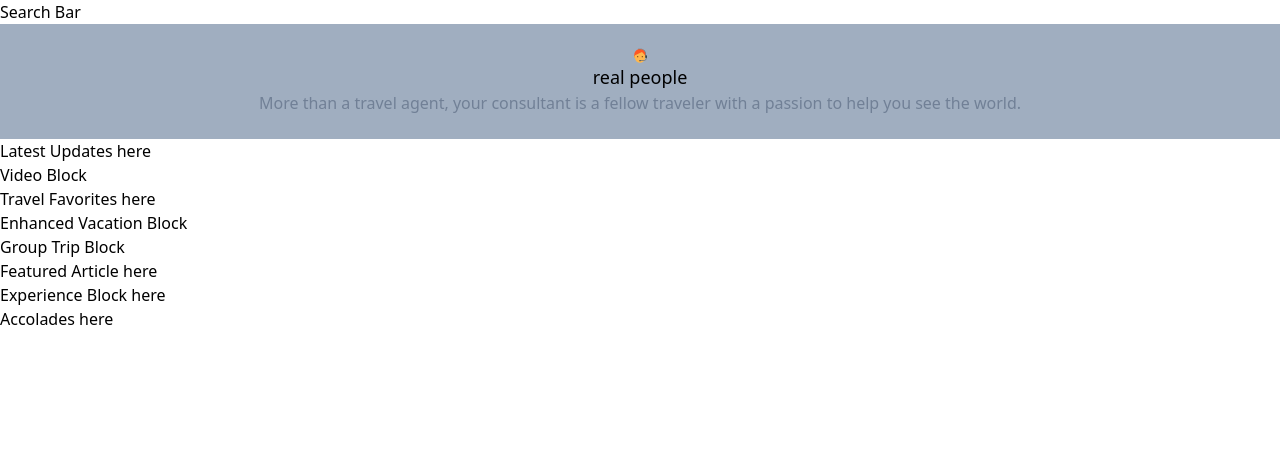
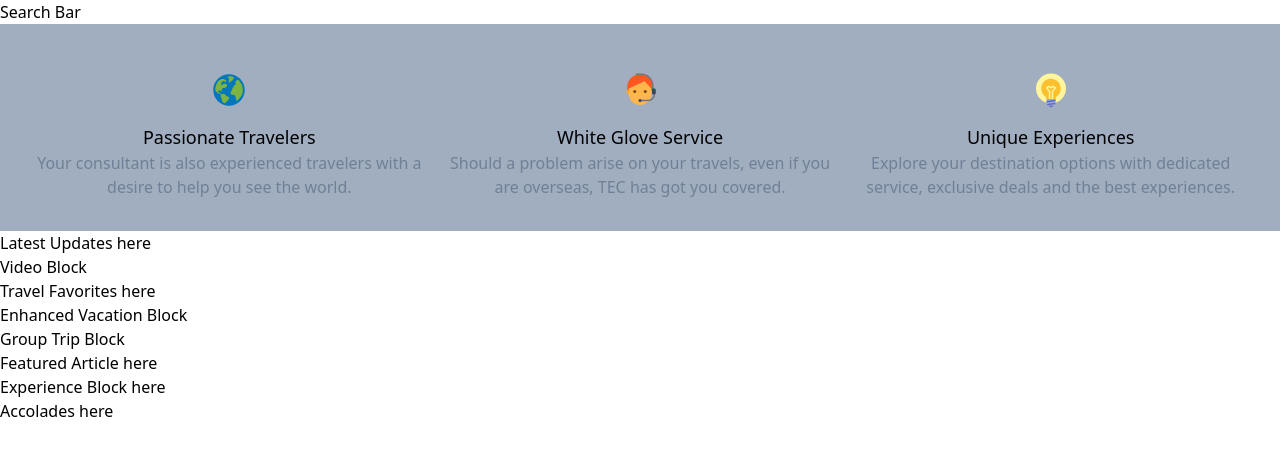
Before and after one commit to brianevans99/TravelExperienceCo, a React (Create React App) app in the folder client/: page / in a window 1280 px wide. Shown: the top 456 px of the page. Built offline with nearby package versions, Linux system fonts and the light colour scheme.

Commit message:
completed feelgood block section

```diff
--- a/client/src/Components/FeelgoodBlock/FeelgoodBlock.data.js
+++ b/client/src/Components/FeelgoodBlock/FeelgoodBlock.data.js
@@ -1,26 +1,26 @@
 import React from 'react'
 // import logo from '../../Assets/Images/logo.png'
-import { FcAssistant } from 'react-icons/fc'
+import { FcAssistant, FcGlobe, FcIdea } from 'react-icons/fc'
 export default [
   {
     id: 1,
+    imgSrc: <FcGlobe />,
+    title: 'Passionate Travelers',
+    tagline:
+      'Your consultant is also experienced travelers with a desire to help you see the world.',
+  },
+  {
+    id: 2,
     imgSrc: <FcAssistant />,
-    title: 'real people',
+    title: 'White Glove Service',
     tagline:
-      'More than a travel agent, your consultant is a fellow traveler with a passion to help you see the world.',
+      'Should a problem arise on your travels, even if you are overseas, TEC has got you covered.',
   },
-  // {
-  //   id: 2,
-  //   imgSrc: <FcAssistant />,
-  //   title: 'perfect match',
-  //   tagline:
-  //     'We connect you with the right consultant who will craft your ideal travel experience.',
-  // },
-  // {
-  //   id: 3,
-  //   imgSrc: <FcAssistant />,
-  //   title: 'crafted vacations',
-  //   tagline:
-  //     'Dive deeper into your destination with unique services, local guides, and exclusive experiences.',
-  // },
+  {
+    id: 3,
+    imgSrc: <FcIdea />,
+    title: 'Unique Experiences',
+    tagline:
+      'Explore your destination options with dedicated service, exclusive deals and the best experiences.',
+  },
 ]
--- a/client/src/Components/FeelgoodBlock/FeelgoodBlock.js
+++ b/client/src/Components/FeelgoodBlock/FeelgoodBlock.js
@@ -2,11 +2,11 @@ import React from 'react'
 
 export default function FeelgoodBlock(props) {
   return (
-    <div className='sm:flex flex-col items-center'>
-      <div className=''>{props.item.imgSrc}</div>
-      <div className='text-center'>
-        <h2 className='text-lg'>{props.item.title}</h2>
-        <div className='text-gray-600'>{props.item.tagline}</div>
+    <div className='flex flex-1 sm:flex-col m-2'>
+      <div className='self-center text-4xl p-4'>{props.item.imgSrc}</div>
+      <div className='flex-grow'>
+        <h2 className='text-lg sm:text-center'>{props.item.title}</h2>
+        <div className='text-gray-600 sm:text-center'>{props.item.tagline}</div>
       </div>
     </div>
   )
--- a/client/src/Components/Section/Section.js
+++ b/client/src/Components/Section/Section.js
@@ -6,5 +6,9 @@ export default function Section() {
   const feelgoodItems = FeelgoodData.map((item) => (
     <FeelgoodBlock key={item.id} item={item} />
   ))
-  return <div className='bg-gray-500 p-6'>{feelgoodItems}</div>
+  return (
+    <div className='flex flex-col sm:flex-row bg-gray-500 p-6'>
+      {feelgoodItems}
+    </div>
+  )
 }
```
